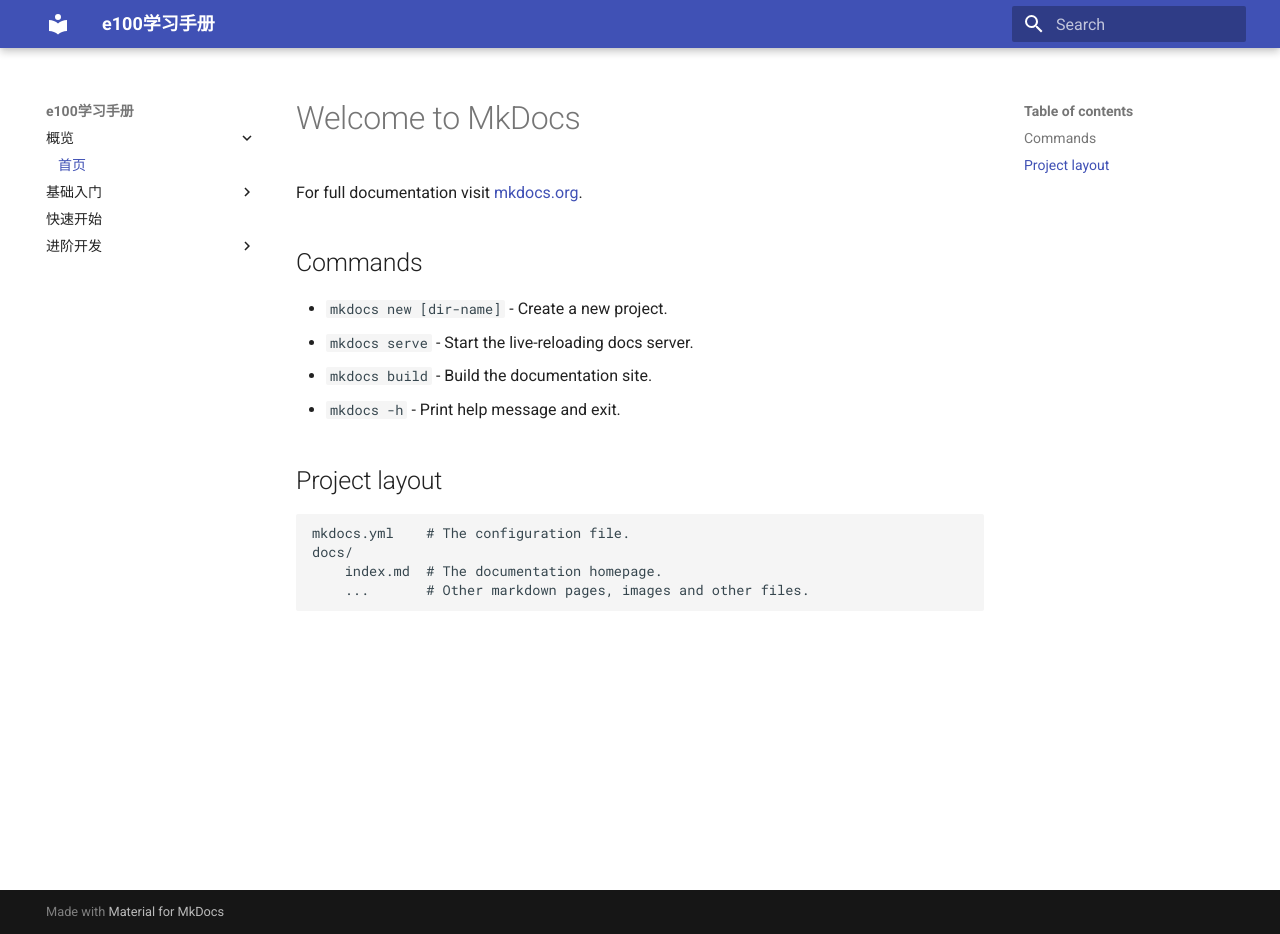
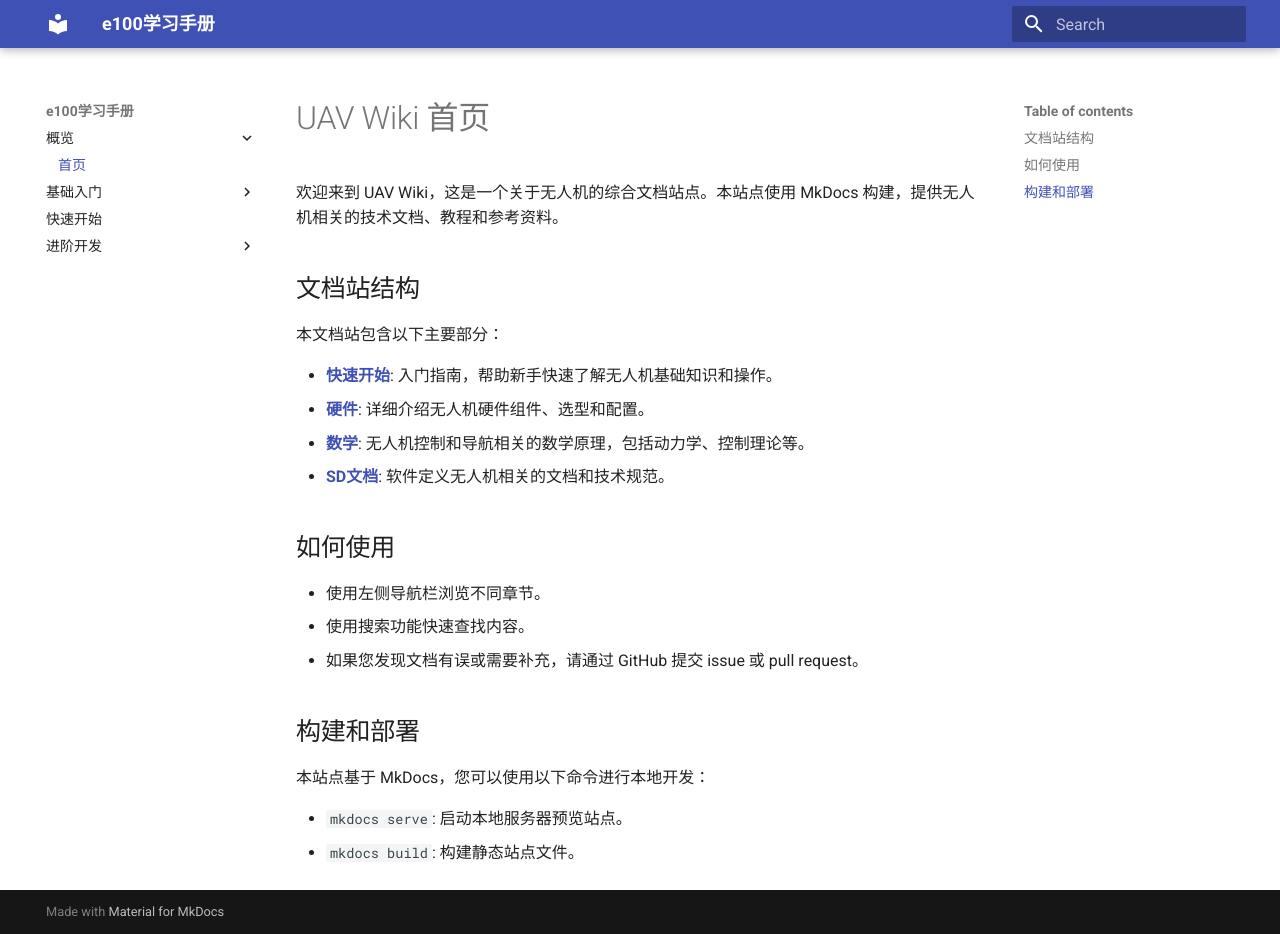
Before and after one commit to theFOXAD/uav-wiki, an MkDocs documentation site: the page built from docs/index.md, in a window 1280 px wide and 934 px high. Built offline with MkDocs 1.6.1 and Material for MkDocs 9.7.7, drawn with Linux system fonts in a browser that asks for light colours.

Commit message:
更新index.md

```diff
--- a/docs/index.md
+++ b/docs/index.md
@@ -1,17 +1,25 @@
-# Welcome to MkDocs
+# UAV Wiki 首页
 
-For full documentation visit [mkdocs.org](https://www.mkdocs.org).
+欢迎来到 UAV Wiki，这是一个关于无人机的综合文档站点。本站点使用 MkDocs 构建，提供无人机相关的技术文档、教程和参考资料。
 
-## Commands
+## 文档站结构
 
-* `mkdocs new [dir-name]` - Create a new project.
-* `mkdocs serve` - Start the live-reloading docs server.
-* `mkdocs build` - Build the documentation site.
-* `mkdocs -h` - Print help message and exit.
+本文档站包含以下主要部分：
 
-## Project layout
+- **[快速开始](quickstart.md)**: 入门指南，帮助新手快速了解无人机基础知识和操作。
+- **[硬件](hardware.md)**: 详细介绍无人机硬件组件、选型和配置。
+- **[数学](math.md)**: 无人机控制和导航相关的数学原理，包括动力学、控制理论等。
+- **[SD文档](sd-document.md)**: 软件定义无人机相关的文档和技术规范。
 
-    mkdocs.yml    # The configuration file.
-    docs/
-        index.md  # The documentation homepage.
-        ...       # Other markdown pages, images and other files.
+## 如何使用
+
+- 使用左侧导航栏浏览不同章节。
+- 使用搜索功能快速查找内容。
+- 如果您发现文档有误或需要补充，请通过 GitHub 提交 issue 或 pull request。
+
+## 构建和部署
+
+本站点基于 MkDocs，您可以使用以下命令进行本地开发：
+
+- `mkdocs serve`: 启动本地服务器预览站点。
+- `mkdocs build`: 构建静态站点文件。
```
Also changed, not shown: site/404.html, site/hardware/index.html, site/index.html, site/math/index.html, site/quickstart/index.html, site/sd-document/index.html, site/search/search_index.json, site/sitemap.xml, 1 other file.
